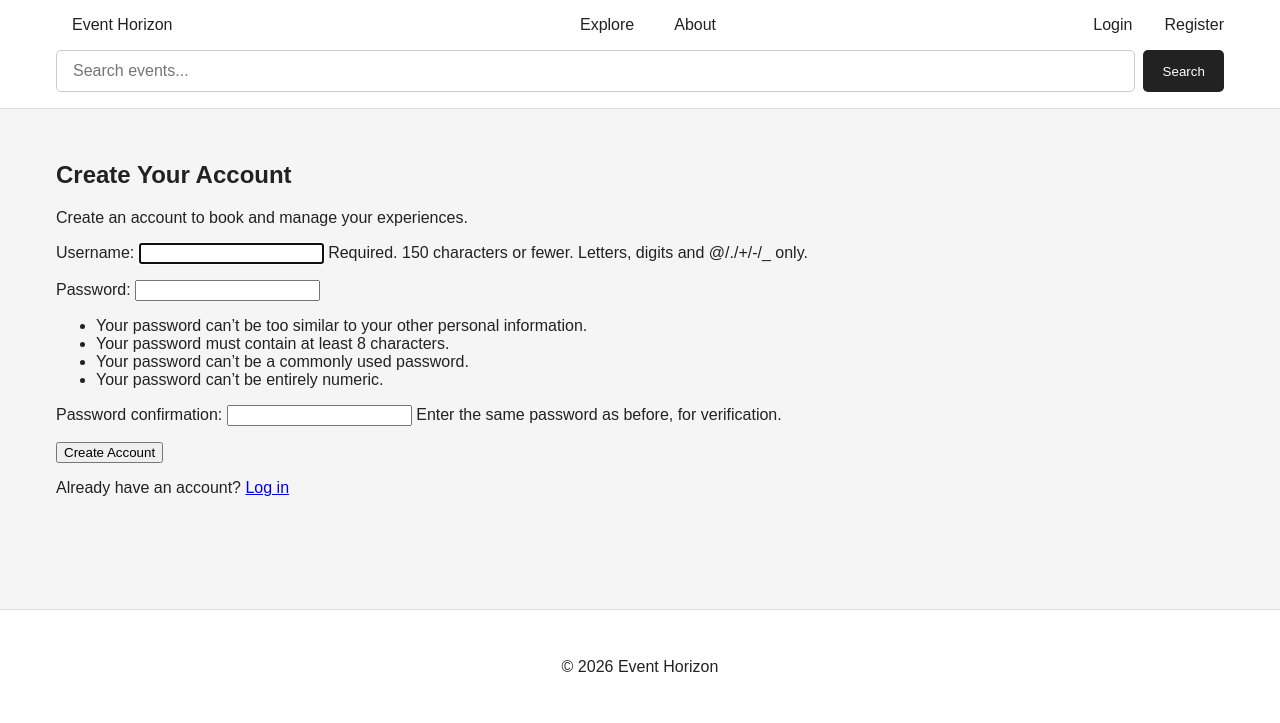
After one commit to MSR-Projects7274/event-horizon, a Django app: page /accounts/register/ in a window 1280 px wide. The commit adds this page. Shown: the top 723 px of the page. Run offline with Django 5.2, Linux system fonts and the light colour scheme.

Commit message:
Add Login and Register pages, add CSS for when authenticated user is logged in and add links to base.html

```diff
--- a/event_horizon/settings.py
+++ b/event_horizon/settings.py
@@ -72,6 +72,10 @@ TEMPLATES = [
     },
 ]
 
+LOGIN_REDIRECT_URL = 'home'
+LOGOUT_REDIRECT_URL = 'home'
+LOGIN_URL = 'login'
+
 WSGI_APPLICATION = 'event_horizon.wsgi.application'
 
 
--- a/event_horizon/urls.py
+++ b/event_horizon/urls.py
@@ -23,6 +23,8 @@ urlpatterns = [
     path('admin/', admin.site.urls),
     path('', include('home.urls')),
     path('events/', include('events.urls')),
+    path('accounts/', include('django.contrib.auth.urls')),
+    path('accounts/', include('profiles.urls')),
 ]
 
 if settings.DEBUG:
--- /dev/null
+++ b/profiles/urls.py
@@ -0,0 +1,8 @@
+from django.urls import path
+
+from . import views
+
+
+urlpatterns = [
+    path('register/', views.register, name='register'),
+]
--- a/profiles/views.py
+++ b/profiles/views.py
@@ -1,3 +1,22 @@
-from django.shortcuts import render
+from django.contrib.auth.forms import UserCreationForm
+from django.shortcuts import redirect, render
 
-# Create your views here.
+
+def register(request):
+    """Register a new user."""
+
+    if request.method == 'POST':
+        form = UserCreationForm(request.POST)
+
+        if form.is_valid():
+            user = form.save()
+            return redirect('login')
+
+    else:
+        form = UserCreationForm()
+
+    return render(
+        request,
+        'registration/register.html',
+        {'form': form}
+    )
--- a/static/css/style.css
+++ b/static/css/style.css
@@ -79,6 +79,70 @@ footer {
 }
 
 .search-input-wrapper button:hover {
+    opacity: 0.85;
+}
+
+/* Main navigation */
+
+.main-nav {
+    display: grid;
+    grid-template-columns: 1fr auto 1fr;
+    align-items: center;
+    gap: 1.5rem;
+    max-width: 1200px;
+    margin: 0 auto;
+    padding: 1rem;
+}
+
+.nav-brand {
+    justify-self: start;
+}
+
+.nav-links {
+    display: flex;
+    align-items: center;
+    justify-content: center;
+    gap: 1.5rem;
+}
+
+.nav-account {
+    justify-self: end;
+    display: flex;
+    align-items: center;
+    gap: 1rem;
+}
+
+/* Logged-in user area */
+
+.user-menu {
+    display: flex;
+    align-items: center;
+    gap: 0.75rem;
+    padding: 0.4rem 0.5rem 0.4rem 1rem;
+    border: 1px solid #ddd;
+    border-radius: 999px;
+}
+
+.welcome-message {
+    white-space: nowrap;
+    font-size: 0.9rem;
+}
+
+.logout-form {
+    margin: 0;
+}
+
+.logout-button {
+    padding: 0.45rem 0.9rem;
+    border: none;
+    border-radius: 999px;
+    background-color: #222;
+    color: #fff;
+    cursor: pointer;
+    font-size: 0.9rem;
+}
+
+.logout-button:hover {
     opacity: 0.85;
 }
 
@@ -283,6 +347,33 @@ footer {
 
 /* Responsiveness */
 
+/* Main Nav */
+@media (max-width: 768px) {
+
+    .main-nav {
+        grid-template-columns: auto 1fr;
+        gap: 1rem;
+        padding: 1rem;
+    }
+
+    .nav-brand {
+        justify-self: start;
+    }
+
+    .nav-links {
+        justify-self: end;
+        justify-content: flex-end;
+        gap: 1rem;
+        white-space: nowrap;
+    }
+
+    .nav-account {
+        grid-column: 1 / -1;
+        justify-self: center;
+    }
+
+}
+
 /* Search Nav */
 
 @media (max-width: 600px) {
--- a/templates/base.html
+++ b/templates/base.html
@@ -14,14 +14,68 @@
 <body>
 
     <header>
-        <nav>
-            <a href="{% url 'home' %}">Event Horizon</a>
+        <nav class="main-nav">
+
+            <div class="nav-brand">
+                <a href="{% url 'home' %}">
+                    Event Horizon
+                </a>
+            </div>
 
             <div class="nav-links">
-                <a href="{% url 'event_list' %}">Explore</a>
-                <a href="#">About</a>
-                <a href="#">Login</a>
+
+                <a href="{% url 'event_list' %}">
+                    Explore
+                </a>
+
+                <a href="#">
+                    About
+                </a>
+
             </div>
+
+            <div class="nav-account">
+
+                {% if user.is_authenticated %}
+
+                    <div class="user-menu">
+
+                        <span class="welcome-message">
+                            Welcome, {{ user.username }}
+                        </span>
+
+                        <form
+                            method="POST"
+                            action="{% url 'logout' %}"
+                            class="logout-form"
+                        >
+                            {% csrf_token %}
+
+                            <button
+                                type="submit"
+                                class="logout-button"
+                            >
+                                Logout
+                            </button>
+
+                        </form>
+
+                    </div>
+
+                {% else %}
+
+                    <a href="{% url 'login' %}">
+                        Login
+                    </a>
+
+                    <a href="{% url 'register' %}">
+                        Register
+                    </a>
+
+                {% endif %}
+
+            </div>
+
         </nav>
 
         <div class="site-search">
--- /dev/null
+++ b/templates/registration/register.html
@@ -0,0 +1,39 @@
+{% extends "base.html" %}
+
+{% block title %}Create Account | Event Horizon{% endblock %}
+
+{% block content %}
+
+<section class="auth-page">
+
+    <div class="auth-card">
+
+        <h1>Create Your Account</h1>
+
+        <p>
+            Create an account to book and manage your experiences.
+        </p>
+
+        <form method="POST">
+            {% csrf_token %}
+
+            {{ form.as_p }}
+
+            <button type="submit">
+                Create Account
+            </button>
+        </form>
+
+        <p>
+            Already have an account?
+
+            <a href="{% url 'login' %}">
+                Log in
+            </a>
+        </p>
+
+    </div>
+
+</section>
+
+{% endblock %}
```
Also changed, not shown: templates/registration/login.html (added, +31 -0 lines), db.sqlite3.
